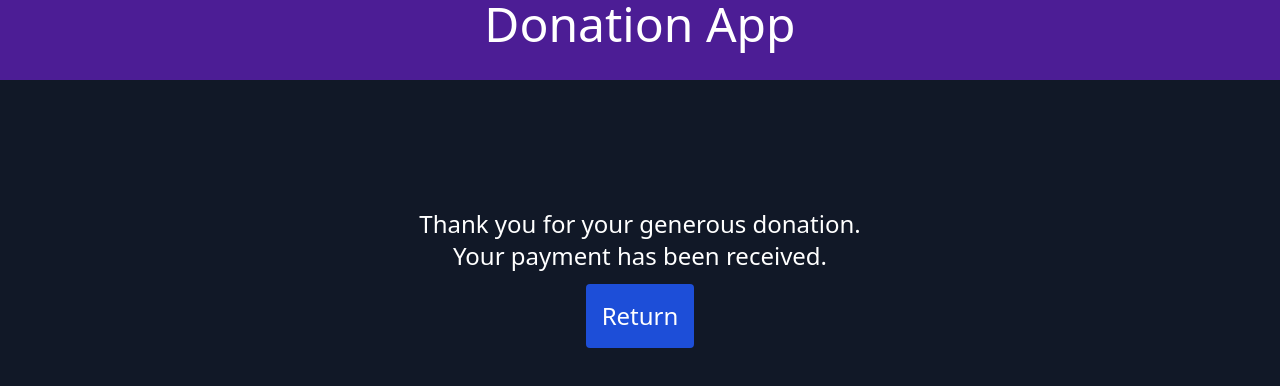
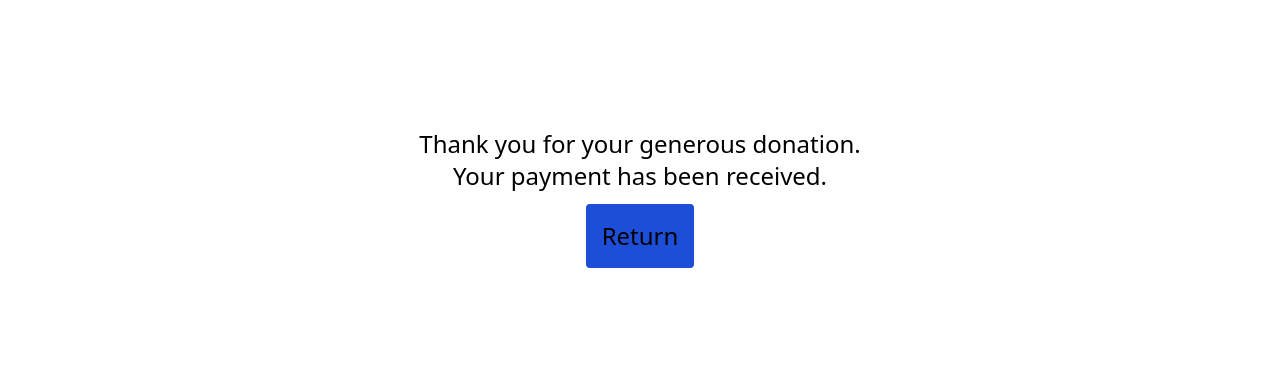
Before and after one commit to namansingh1998/donate, a website: page views/complete.html in a window 1280 px wide. Drawn offline with nearby package versions, Linux system fonts and the light colour scheme.

Commit message:
Update complete.html

```diff
--- a/views/complete.html
+++ b/views/complete.html
@@ -9,11 +9,8 @@
     <title>Donation Completed</title>
 </head>
 
-<body class="bg-gray-900">
-    <nav class="bg-purple-900 h-20 flex justify-center">
-        <h1 class="text-white text-5xl">Donation App</h1>
-    </nav>
-    <div class="flex flex-col items-center mt-32 text-white text-2xl">
+<body class="bg-white-900">
+    <div class="flex flex-col items-center mt-32 text-2xl">
         <p>Thank you for your generous donation.</p>
         <p>Your payment has been received.</p>
         <a href="/"><button class="bg-blue-700 rounded p-4 mt-3">Return</button></a>
```
